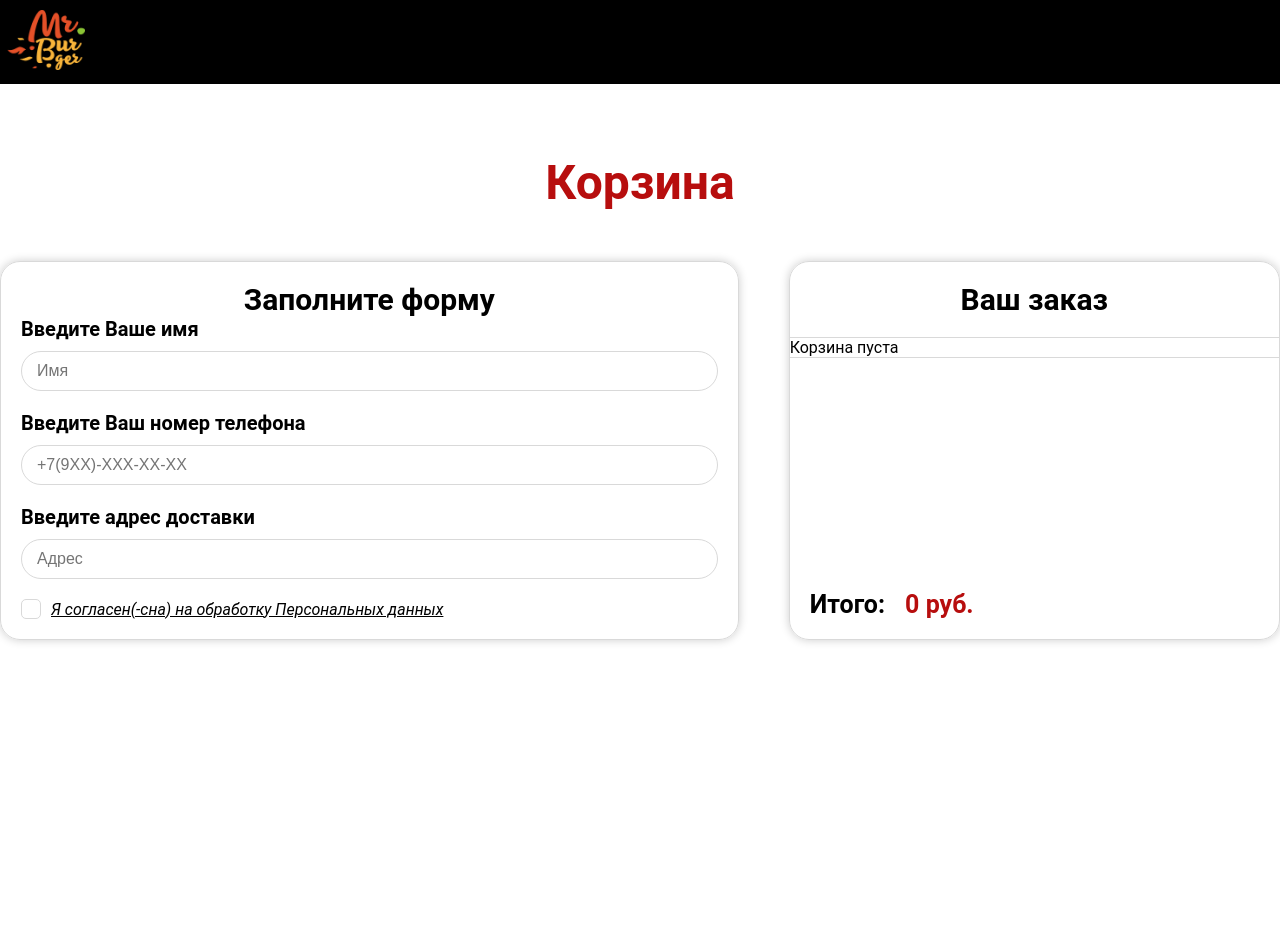
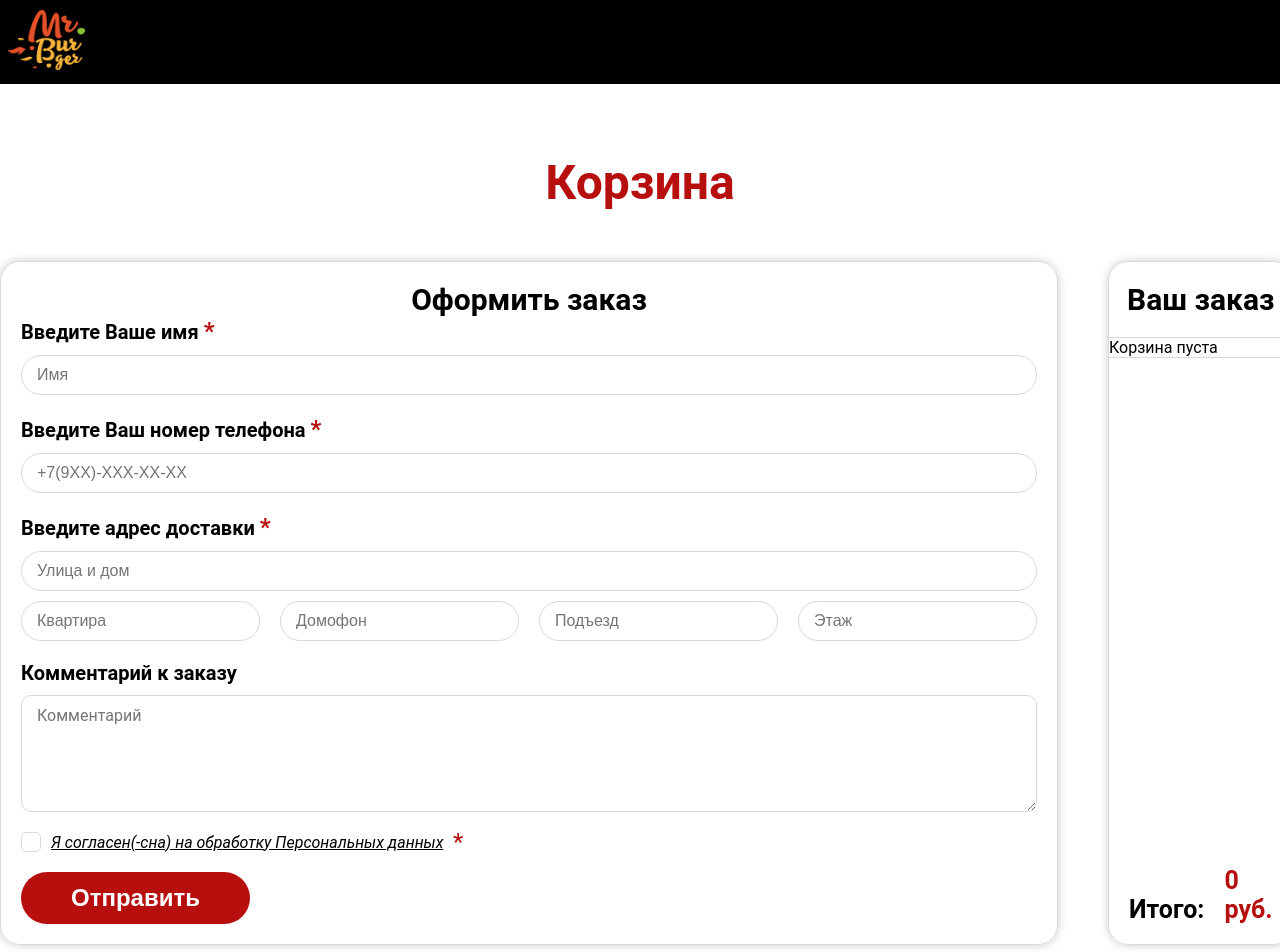
Before and after one commit to ogkushkilla/mrburger, a React (Vite) app: page /cart in a window 1280 px wide. Shown: the top 952 px of the page. Before the commit the page ends 800 px from the top, so only its background shows below. Built offline with nearby package versions, Linux system fonts and the light colour scheme.

Commit message:
Доработки страницы Корзина + оформление заказа

```diff
--- a/src/views/Cart/Cart.jsx
+++ b/src/views/Cart/Cart.jsx
@@ -2,10 +2,13 @@ import { useEffect, useState } from 'react';
 import { Section } from '../../components/UI/Section/Section';
 import style from './Cart.module.css';
 import { CartItem } from './CartItem/CartItem';
+import { Button } from '../../components/UI/Button/Button';
+import { OrderModal } from '../Order/OrderModal';
 
 export const Cart = () => {
   const [products, setProducts] = useState([]);
   const [totalPrice, setTotalPrice] = useState(0);
+  const [isOrdered, setIsOrdered] = useState(false);
 
   useEffect(() => {
     const products = JSON.parse(localStorage.getItem('products')) || [];
@@ -18,33 +21,64 @@ export const Cart = () => {
     }
   }, []);
 
+  const handleSubmit = e => {
+    e.preventDefault();
+    setIsOrdered(true);
+  };
+
   return (
+    <>
       <Section title="Корзина">
         <div className={style.cart__wrapper}>
-        <form className={style.cart__form}>
-          <h2 className={style.form__title}>Заполните форму</h2>
+          <form className={style.cart__form} onSubmit={handleSubmit}>
+            <h2 className={style.form__title}>Оформить заказ</h2>
 
             <div className={style.form__items}>
               <div className={style.form__item}>
-              <label htmlFor="name">Введите Ваше имя</label>
-              <input id="name" type="text" placeholder="Имя" autoComplete="false" />
+                <label htmlFor="name" aria-required="true">
+                  Введите Ваше имя
+                </label>
+                <input id="name" type="text" placeholder="Имя" autoComplete="false" required />
               </div>
 
               <div className={style.form__item}>
-              <label htmlFor="phone">Введите Ваш номер телефона</label>
-              <input id="phone" type="phone" placeholder="+7(9XX)-XXX-XX-XX" autoComplete="false" />
+                <label htmlFor="phone" aria-required="true">
+                  Введите Ваш номер телефона
+                </label>
+                <input id="phone" type="phone" placeholder="+7(9XX)-XXX-XX-XX" autoComplete="false" required />
               </div>
 
               <div className={style.form__item}>
-              <label htmlFor="address">Введите адрес доставки</label>
-              <input id="address" type="text" placeholder="Адрес" autoComplete="false" />
+                <label htmlFor="address" aria-required="true">
+                  Введите адрес доставки
+                </label>
+                <input id="street" type="text" placeholder="Улица и дом" autoComplete="false" required />
+                <div className={style.address}>
+                  <input type="text" id="apartment" placeholder="Квартира" required />
+                  <input type="text" id="housePhone" placeholder="Домофон" required />
+                  <input type="text" id="entrance" placeholder="Подъезд" required />
+                  <input type="text" id="floor" placeholder="Этаж" required />
+                </div>
+              </div>
+
+              <div className={style.form__item}>
+                <label htmlFor="comment" aria-required="false">
+                  Комментарий к заказу
+                </label>
+                <textarea id="comment" placeholder="Комментарий" autoComplete="false" rows={5}></textarea>
               </div>
 
               <div className={`${style.form__item} ${style['form__item--checkbox']}`}>
                 <input id="agreement" type="checkbox" />
-              <label htmlFor="agreement">Я согласен(-сна) на обработку Персональных данных</label>
+                <label htmlFor="agreement" aria-required="true">
+                  Я согласен(-сна) на обработку Персональных данных
+                </label>
               </div>
             </div>
+
+            <Button className={style.submit__button} type="submit">
+              Отправить
+            </Button>
           </form>
 
           <div className={style.cart__details}>
@@ -73,5 +107,7 @@ export const Cart = () => {
           </div>
         </div>
       </Section>
+      {isOrdered && <OrderModal setIsOrdered={setIsOrdered} />}
+    </>
   );
 };
--- a/src/views/Cart/Cart.module.css
+++ b/src/views/Cart/Cart.module.css
@@ -37,6 +37,10 @@
   gap: 20px;
 }
 
+.form__items {
+  margin-bottom: 20px;
+}
+
 .form__item {
   gap: 10px;
 }
@@ -51,7 +55,18 @@
   font-weight: 600;
 }
 
+.form__item label[aria-required='true']:after {
+  position: relative;
+  right: -5px;
+  content: '*';
+  text-decoration: none;
+  font-style: normal;
+  font-size: 24px;
+  color: #b70e0e;
+}
+
 .form__item--checkbox label {
+  position: relative;
   display: flex;
   align-items: center;
   gap: 10px;
@@ -62,7 +77,13 @@
   cursor: pointer;
 }
 
-.form__item input {
+.form__item--checkbox label[aria-required='true']:after {
+  position: absolute;
+  right: -20px;
+}
+
+.form__item input,
+.form__item textarea {
   padding: 10px 15px;
   font-size: 16px;
   border: 1px solid #d9d9d9;
@@ -72,8 +93,18 @@
   transition: 0.3s;
 }
 
+.form__item textarea {
+  min-height: 100px;
+  max-height: 150px;
+  font-family: 'Roboto', sans-serif;
+  border-radius: 10px;
+  resize: vertical;
+}
+
 .form__item input:focus,
-.form__item input:hover {
+.form__item textarea:focus,
+.form__item input:hover,
+.form__item textarea:hover {
   border-color: #b70e0e;
   box-shadow: 0 0 0 0.2rem rgba(255, 0, 0, 0.25);
   transition: 0.3s;
@@ -144,6 +175,11 @@ input[type='number']::-webkit-outer-spin-button {
   -webkit-appearance: none;
 }
 
+.address {
+  display: flex;
+  gap: 20px;
+}
+
 .total {
   padding: 0 20px;
   display: flex;
@@ -157,3 +193,9 @@ input[type='number']::-webkit-outer-spin-button {
 .total span {
   color: #b70e0e;
 }
+
+.submit__button {
+  padding: 12px 50px;
+  font-size: 24px;
+  font-weight: bold;
+}
--- /dev/null
+++ b/src/views/Order/OrderModal.jsx
@@ -0,0 +1,24 @@
+import { Button } from '../../components/UI/Button/Button';
+import style from './OrderModal.module.css';
+
+export const OrderModal = ({ setIsOrdered }) => {
+  return (
+    <div className={style.modal__wrapper}>
+      <div className={style.modal__content}>
+        <div className={style.content__items}>
+          <div className={style.content__item}>
+            <h2 className={style.item__title}>Заказ №123456 оформлен!</h2>
+            <p className={style.item__description}>
+              Ваш заказ успешно оформлен, через пару минут с Вами свяжется оператор для подтверждения заказа, затем он
+              немедленно поступит в работу.
+              <span className={style.special__text}>Спасибо, что выбрали нас!</span>
+            </p>
+          </div>
+        </div>
+        <Button className={style.ok__button} onClick={() => setIsOrdered(false)}>
+          Понятно
+        </Button>
+      </div>
+    </div>
+  );
+};
--- /dev/null
+++ b/src/views/Order/OrderModal.module.css
@@ -0,0 +1,49 @@
+.modal__wrapper {
+  position: absolute;
+  top: 0;
+  left: 0;
+  right: 0;
+  bottom: 0;
+  display: flex;
+  align-items: center;
+  justify-content: center;
+  background-color: rgba(0, 0, 0, 0.2);
+  z-index: 100;
+}
+
+.modal__content {
+  padding: 20px 30px;
+  display: flex;
+  flex-direction: column;
+  align-items: center;
+  gap: 20px;
+  width: 50%;
+  border-radius: 20px;
+  background-color: #ffffff;
+}
+
+.content__item {
+  display: flex;
+  flex-direction: column;
+  align-items: center;
+  gap: 10px;
+}
+
+.item__description {
+  display: flex;
+  flex-direction: column;
+  align-items: center;
+  gap: 10px;
+  text-align: center;
+}
+
+.special__text {
+  display: block;
+  font-weight: 600;
+}
+
+.ok__button {
+  padding: 12px 50px;
+  font-size: 24px;
+  font-weight: bold;
+}
```
Lines whose indentation alone changed are shown as unchanged.
